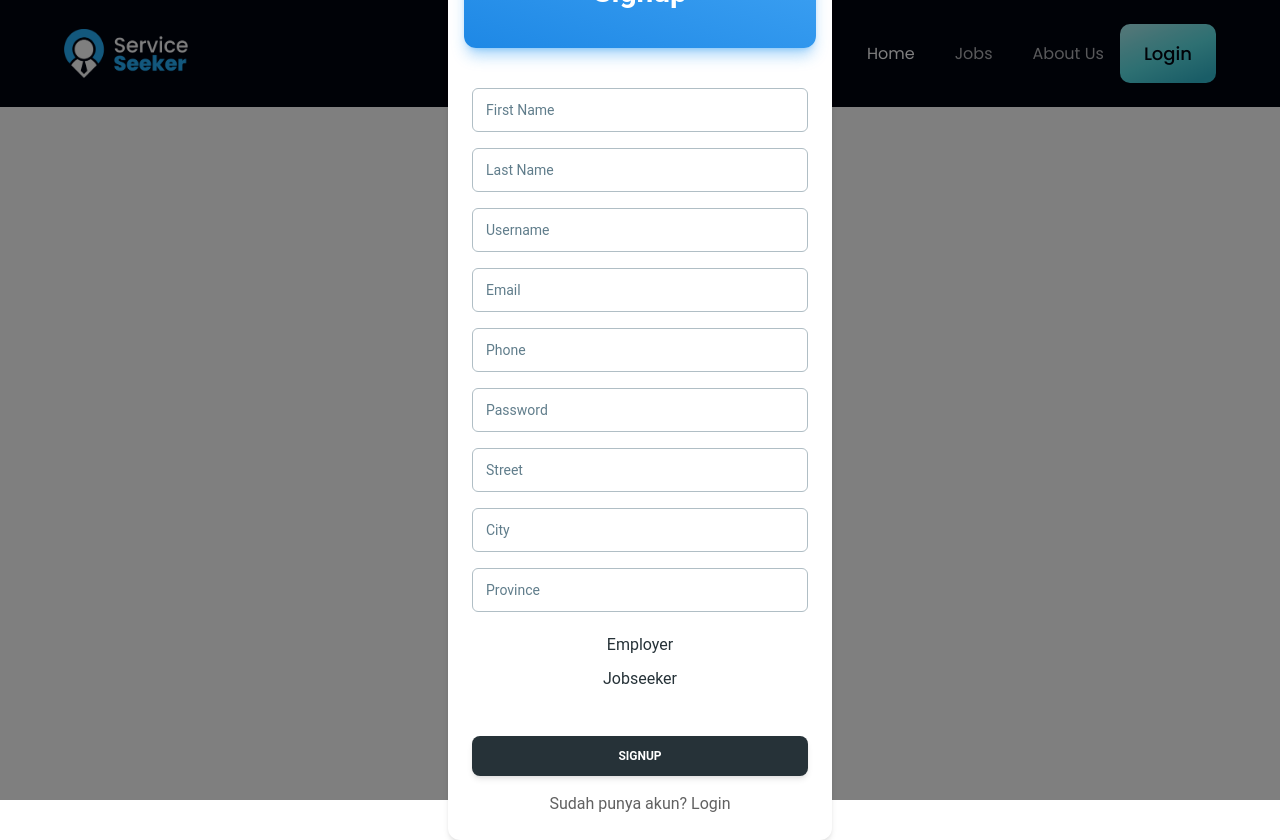
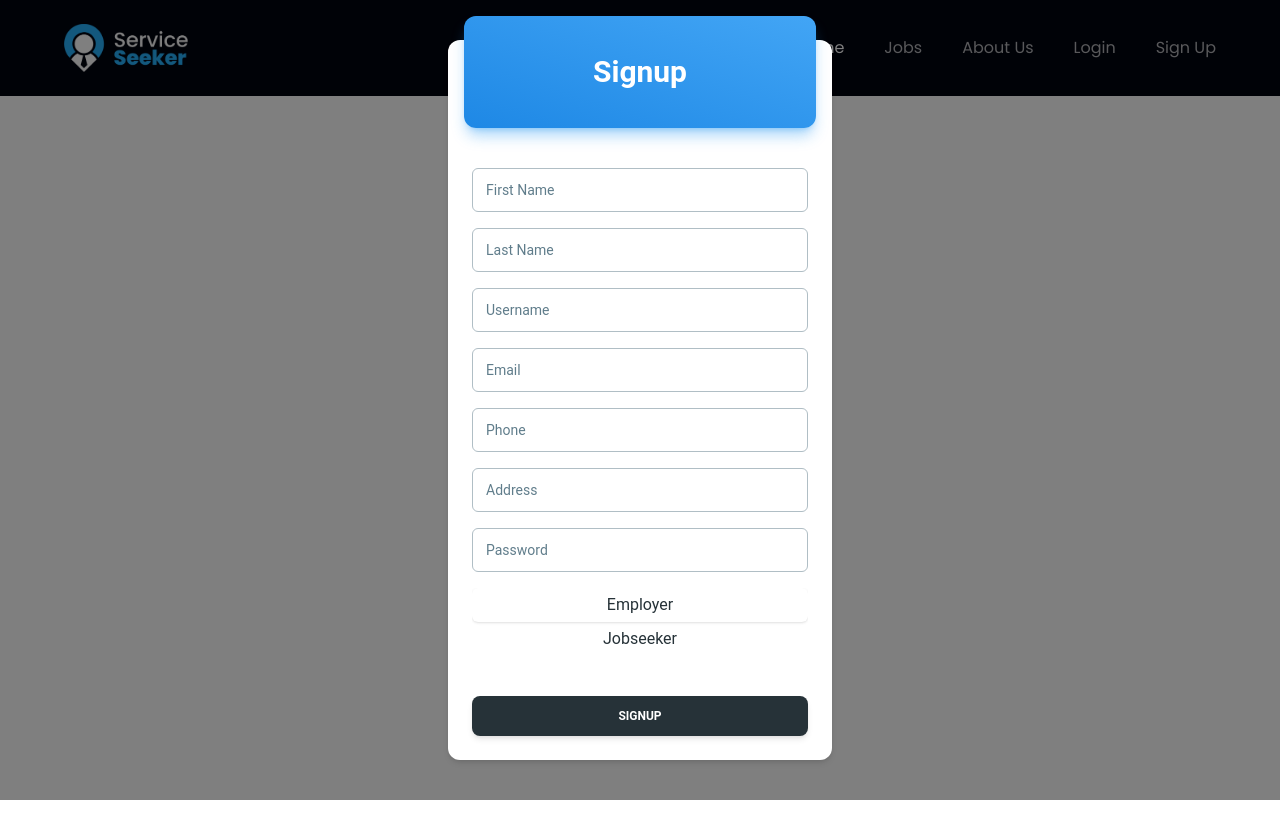
Before and after one commit to febryprasetyo/serice-seeker-front-end, a React (Vite) app: page /signup in a window 1280 px wide. After the commit the page ends 800 px from the top, so only its background shows below. Built offline with nearby package versions, Linux system fonts and the light colour scheme; the HTML template or start-up script is replaced by a standard one.

Commit message:
signup form, navbar

```diff
--- a/src/components/Button.jsx
+++ b/src/components/Button.jsx
@@ -1,7 +1,7 @@
 const Button = ({ styles, name }) => (
   <button
     type='button'
-    className={`py-4 px-6 font-poppins font-medium text-[18px] text-primary bg-blue-gradient rounded-[10px] outline-none ${styles}`}>
+    className={`${styles}`}>
     {name}
   </button>
 );
--- a/src/components/Search.jsx
+++ b/src/components/Search.jsx
@@ -13,7 +13,7 @@ const Search = () => {
           />
         </div>
       </form>
-      <Button name='Search' styles={'w-[200px]'} />
+      <Button name='Search' styles={'py-4 px-6 mt-2 font-poppins font-medium text-[18px] text-primary bg-blue-gradient rounded-[10px] outline-none w-[200px]'} />
     </>
   );
 };
--- a/src/components/homepage/Footer.jsx
+++ b/src/components/homepage/Footer.jsx
@@ -1,7 +1,18 @@
 import React from 'react';
-
+import { Link } from 'react-router-dom';
 const footer = () => {
-  return <div>footer</div>;
+  return (
+        <div className="bg-primary text-white p-4 text-center container">
+          <nav className="flex justify-center space-x-4 mb-4">
+            <Link to="/about-us">About Us</Link>
+            <Link to="/faq">FAQ</Link>
+            <Link to="/contact-us">Contact Us</Link>
+            <Link to="/term-of-service">Term of Service</Link>
+            <Link to="/privacy-policy">Privacy Policy</Link>
+          </nav>
+          <p>&copy; 2023 Service Seeker. All rights reserved.</p>
+        </div>
+  );
 };
 
 export default footer;
--- /dev/null
+++ b/src/components/homepage/JobCategoryCard.jsx
@@ -0,0 +1,37 @@
+import React, { useEffect, useState } from 'react';
+
+const JobCategoryCard = ({ category }) => {
+  const [totalJobs, setTotalJobs] = useState(0);
+
+  useEffect(() => {
+    const fetchJobData = async () => {
+      try {
+        const response = await fetch(
+          `https://service-seeker-api.vercel.app/jobs/all?status=all&category=${encodeURIComponent(
+            category
+          )}`
+        );
+
+        if (!response.ok) {
+          throw new Error('Failed to fetch job data');
+        }
+
+        const data = await response.json();
+        setTotalJobs(data.totalJobs);
+      } catch (error) {
+        console.error(error.message);
+      }
+    };
+
+    fetchJobData();
+  }, [category]);
+
+  return (
+    <div className="category-card">
+      <h3>{category}</h3>
+      <p>Total Jobs: {totalJobs}</p>
+    </div>
+  );
+};
+
+export default JobCategoryCard;
--- a/src/components/homepage/Navbar.jsx
+++ b/src/components/homepage/Navbar.jsx
@@ -1,3 +1,4 @@
+// Your Navbar component
 import { useState } from 'react';
 import { NavLink, Link } from 'react-router-dom';
 import { Logo, close, menu } from '@/assets';
@@ -11,6 +12,11 @@ const Navbar = () => {
   const [toggle, setToggle] = useState(false);
   const { isLogin } = useAuth();
 
+  // Filter out login and signup links only when the user is logged in
+  const filteredNavLinks = isLogin
+    ? navLinks.filter((nav) => nav.id !== 'login' && nav.id !== 'signup')
+    : navLinks;
+
   return (
     <div className='bg-primary w-full overflow-hidden'>
       <div className={`${styles.paddingX} ${styles.flexCenter}`}>
@@ -21,12 +27,12 @@ const Navbar = () => {
             </NavLink>
 
             <ul className='list-none sm:flex hidden justify-end items-center flex-1'>
-              {navLinks.map((nav, index) => (
+              {filteredNavLinks.map((nav, index) => (
                 <li
                   key={nav.id}
                   className={`font-poppins font-normal cursor-pointer text-[16px] ${
                     active === nav.title ? 'text-white' : 'text-dimWhite'
-                  } ${index === navLinks.length - 1 ? 'mr-0' : 'mr-10'}`}
+                  } ${index === filteredNavLinks.length - 1 ? 'mr-0' : 'mr-10'}`}
                   onClick={() => setActive(nav.title)}
                 >
                   <NavLink to={`${nav.id}`}>{nav.title}</NavLink>
@@ -48,12 +54,12 @@ const Navbar = () => {
                 } p-6 bg-black-gradient absolute top-20 right-0 mx-4 my-2 min-w-[140px] rounded-xl sidebar`}
               >
                 <ul className='list-none flex justify-end items-start flex-1 flex-col'>
-                  {navLinks.map((nav, index) => (
+                  {filteredNavLinks.map((nav, index) => (
                     <li
                       key={nav.id}
                       className={`font-poppins font-medium cursor-pointer text-[16px] ${
                         active === nav.title ? 'text-white' : 'text-dimWhite'
-                      } ${index === navLinks.length - 1 ? 'mb-0' : 'mb-4'}`}
+                      } ${index === filteredNavLinks.length - 1 ? 'mb-0' : 'mb-4'}`}
                       onClick={() => setActive(nav.title)}
                     >
                       <a href={`#${nav.id}`}>{nav.title}</a>
@@ -62,15 +68,6 @@ const Navbar = () => {
                 </ul>
               </div>
             </div>
-
-            {/* Kondisional rendering untuk button login */}
-            {!isLogin && (
-              <div>
-                <Link to='/login'>
-                  <Button styles='ml-4' name='Login' />
-                </Link>
-              </div>
-            )}
           </nav>
         </div>
       </div>
--- a/src/constants/index.js
+++ b/src/constants/index.js
@@ -10,6 +10,14 @@ export const navLinks = [
   {
     id: 'about',
     title: 'About Us',
+  },
+  {
+    id: 'login',
+    title: 'Login',
+  },
+  {
+    id: 'signup',
+    title: 'Sign Up',
   },
 ];
 export const stats = [
--- a/src/page/auth/Login.jsx
+++ b/src/page/auth/Login.jsx
@@ -84,17 +84,6 @@ export function Login() {
               fullWidth>
               Sign In
             </Button>
-            <div className='mt-4 text-center'>
-              {isLogin ? (
-                <p>
-                  Sudah punya akun? <Link to='/login'>Login</Link>
-                </p>
-              ) : (
-                <p>
-                  Tidak punya akun? <Link to='/signup'>Daftar</Link>
-                </p>
-              )}
-            </div>
           </CardFooter>
         </Card>
       </div>
--- a/src/page/auth/Signup.jsx
+++ b/src/page/auth/Signup.jsx
@@ -24,12 +24,8 @@ export function Signup() {
     username: '',
     email: '',
     phone: '',
-    address: {
-      street: '',
-      city: '',
-      province: '',
-    },
-    role: 'employer', // Default role
+    address: '',
+    role: 'employer',
     password: '',
   });
   const [errForm, setErrForm] = useState();
@@ -49,11 +45,7 @@ export function Signup() {
     }
     setLoadingSignup(true);
 
-    const fullAddress = `${form.address.street} ${form.address.city} ${form.address.province}`;
-
-    const updatedForm = { ...form, address: fullAddress };
-
-    actionSignup(updatedForm);
+    actionSignup(form);
   };
 
   useEffect(() => {
@@ -122,6 +114,18 @@ export function Signup() {
               label='Phone'
               size='lg'
             />
+            {/* Kolom "Address" */}
+            <Input
+              onChange={(e) =>
+                setForm({
+                  ...form,
+                  address: e.target.value,
+                })
+              }
+              type='text'
+              label='Address'
+              size='lg'
+            />
             <Input
               onChange={(e) => setForm({ ...form, password: e.target.value })}
               type='password'
@@ -129,58 +133,13 @@ export function Signup() {
               size='lg'
             />
 
-            {/* Address Fields */}
-            <Input
-              onChange={(e) =>
-                setForm({
-                  ...form,
-                  address: { ...form.address, street: e.target.value },
-                })
-              }
-              type='text'
-              label='Street'
-              size='lg'
-            />
-            <Input
-              onChange={(e) =>
-                setForm({
-                  ...form,
-                  address: { ...form.address, city: e.target.value },
-                })
-              }
-              type='text'
-              label='City'
-              size='lg'
-            />
-            <Input
-              onChange={(e) =>
-                setForm({
-                  ...form,
-                  address: { ...form.address, province: e.target.value },
-                })
-              }
-              type='text'
-              label='Province'
-              size='lg'
-            />
-
             {/* Role Tabs */}
-            <Tabs
-              defaultValue='employer' // Default tab value
-              color='blue'
-              size='lg'
-              className='mb-4'>
-              <Tab
-                value='employer'
-                onClick={() => setForm({ ...form, role: 'employer' })}
-              >
-                Employer
+            <Tabs value={form.role} color='blue' size='lg' className='mb-4'>
+              <Tab value='employer' onClick={() => setForm({ ...form, role: 'employer' })}>
+                  Employer
               </Tab>
-              <Tab
-                value='jobseeker'
-                onClick={() => setForm({ ...form, role: 'jobseeker' })}
-              >
-                Jobseeker
+              <Tab value='jobseeker' onClick={() => setForm({ ...form, role: 'job_seeker' })}>
+                  Jobseeker
               </Tab>
             </Tabs>
           </CardBody>
@@ -192,17 +151,6 @@ export function Signup() {
               fullWidth>
               Signup
             </Button>
-            <div className='mt-4 text-center'>
-              {isLogin ? (
-                <p>
-                  Tidak punya akun? <Link to='/signup'>Daftar</Link>
-                </p>
-              ) : (
-                <p>
-                  Sudah punya akun? <Link to='/login'>Login</Link>
-                </p>
-              )}
-            </div>
           </CardFooter>
         </Card>
       </div>
```
